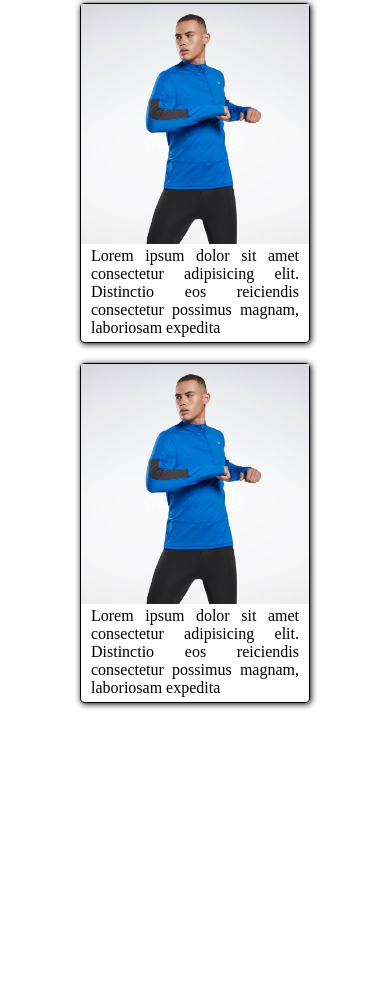
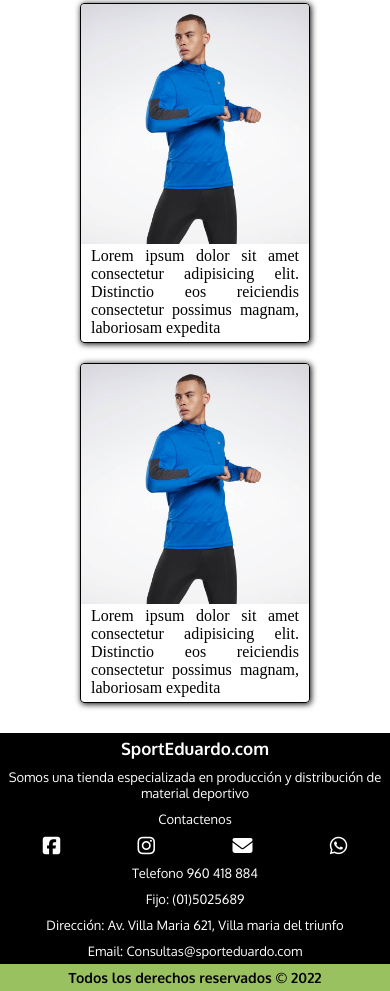
Before and after one commit to EduarCuri/sport-eduardo, a website: page index.html in a window 390 px wide. Shown: the part 820-1811 px from the top of the page. Before the commit the page ends 1553 px from the top, so only its background shows below. Drawn offline with Linux system fonts and the light colour scheme.

Commit message:
version mobile de inicio terminada

```diff
--- a/index.html
+++ b/index.html
@@ -25,15 +25,15 @@
                 <a class="pagina" href="#">CONTACTANOS</a>
             </nav>
             <main>
-                <div class="seccion1">
+                <section class="seccion1">
                     <div class="contenedor_portada">
                         <img src="./img/portada_inicio.jpg" alt="deportista calentando">
                     </div>
                     <p>
                         Lo último en moda deportiva de gran calidad y con grandes precios
                     </p>
-                </div>
-                <div class="seccion2">
+                </section>
+                <section class="seccion2">
                     <h2>PRODUCTOR PRINCIPALES</h2>
                     <div class="card">
                         <div class="imagen_card">
@@ -65,10 +65,25 @@
                             </p>
                         </div>
                     </div>
-                </div>
+                </section>
             </main>
             <footer>
-
+                    <h2>SportEduardo.com</h2>
+                    <p>Somos una tienda especializada en producción y distribución de material deportivo</p>
+                    <p>Contactenos</p>
+                    <div class="redesSociales">
+                        <i class="fa-brands fa-square-facebook"></i>
+                        <i class="fa-brands fa-instagram"></i>
+                        <i class="fa-solid fa-envelope"></i>
+                        <i class="fa-brands fa-whatsapp"></i>
+                    </div>
+                    <p>Telefono 960 418 884</p>
+                    <p>Fijo: (01)5025689</p>
+                    <p>Dirección: Av. Villa Maria 621, Villa maria del triunfo</p>
+                    <p>Email: Consultas@sporteduardo.com</p>
+                    <div class="copyright">
+                        <p>Todos los derechos reservados &copy; 2022</p>
+                    </div>
             </footer>
         </div>
         <script src="https://kit.fontawesome.com/af40f4f0fe.js" crossorigin="anonymous"></script>
--- a/package.json
+++ b/package.json
@@ -5,8 +5,8 @@
   "main": "index.js",
   "scripts": {
     "test": "echo \"Error: no test specified\" && exit 1",
-    "build-css" : "node-sass --include-path scss scss/style.scss css/main.css",
-    "watch-css" : "nodemon -e  scss -x \"npm run build-css\""
+    "build-css": "node-sass --include-path scss scss/style.scss css/main.css",
+    "watch-css": "nodemon -e  scss -x \"npm run build-css\""
   },
   "author": "",
   "license": "ISC",
--- a/scss/style.scss
+++ b/scss/style.scss
@@ -136,6 +136,7 @@
                 width: 100%;
                 height: 240px;
                 border-radius: 4px 4px 0 0;
+                overflow: hidden;
                 img {
                     width: 100%;
                     height: 100%;
@@ -153,3 +154,46 @@
         }
     }
 }
+
+footer {
+    // border: 1px solid red;
+    width: 100%;
+    display: flex;
+    flex-direction: column;
+    justify-content: center;
+    background-color: black;
+    font-family: 'Oxygen', sans-serif;
+    h2 {
+        // border: 1px solid blue;
+        text-align: center;
+        font-size: 17px;
+        padding: 5px;
+        color: white;
+    }
+    p {
+        text-align: center;
+        padding: 5px;
+        font-size: 13px;
+        color: white;
+    }
+    .redesSociales {
+        // border: 1px solid red;
+        display: flex;
+        justify-content: space-around;
+        padding: 4px;
+        i {
+            font-size: 20px;
+            color: white;
+        }
+    }
+    .copyright {
+        // border: 1px solid red;
+        background-color: rgba(194, 243, 120, 0.795);
+        p {
+            font-size: 14px;
+            color: black;
+            font-weight: bold;
+        }
+    }
+
+}
```
Also changed, not shown: css/main.css.
